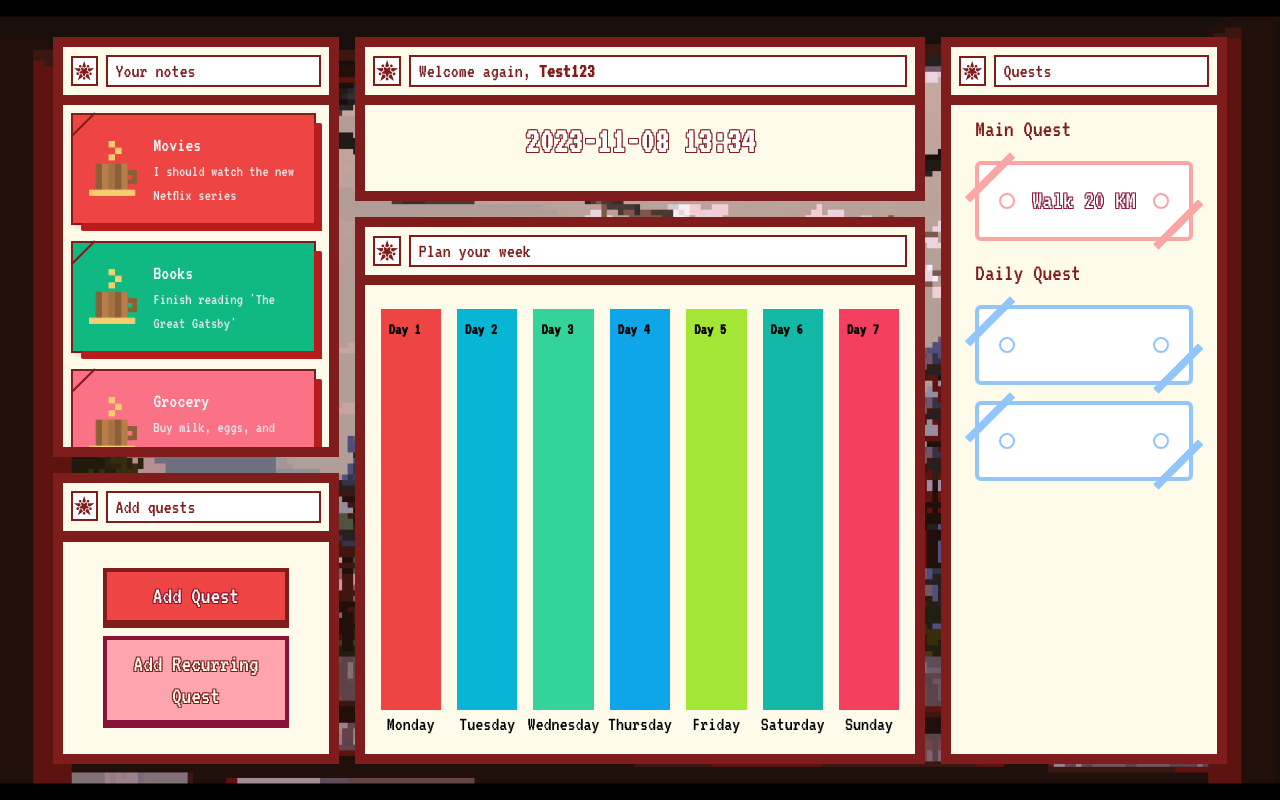
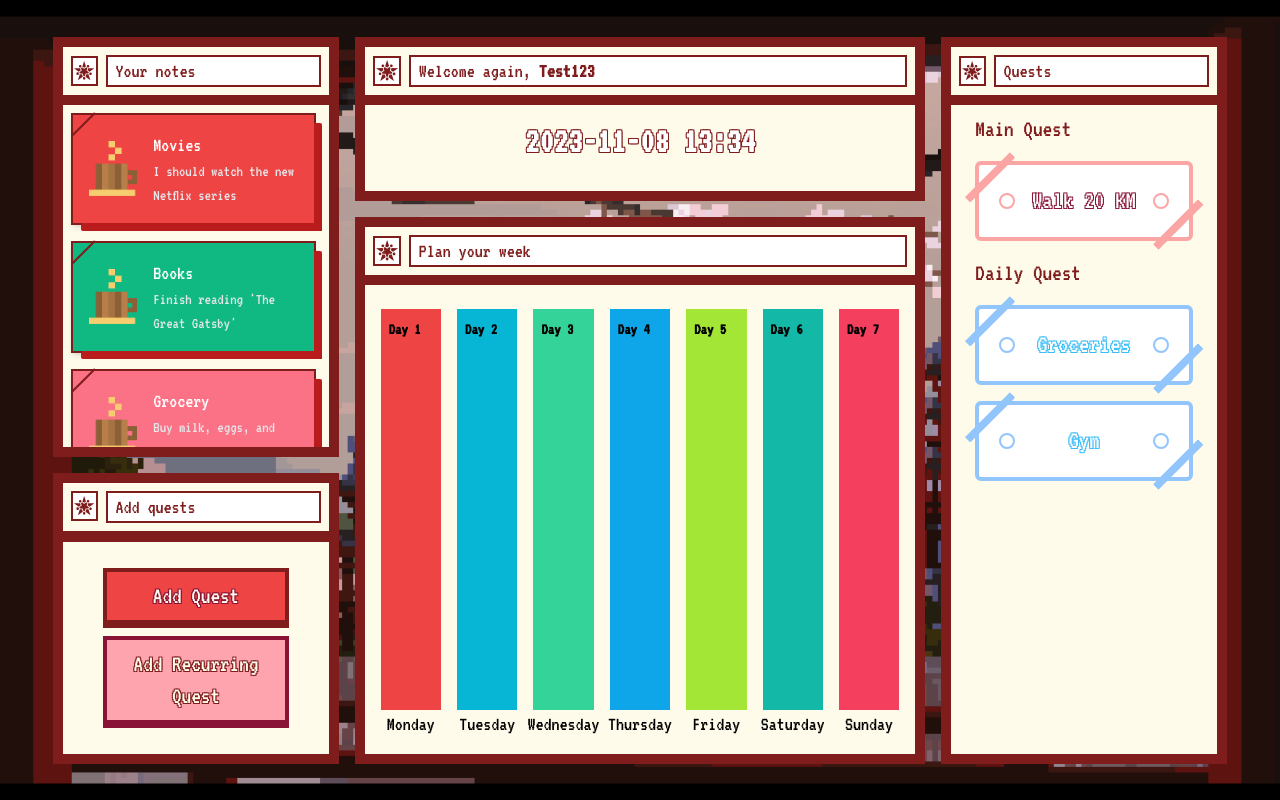
Before and after one commit to Zayooo00/pixelday, a Next.js app: page /dashboard in a window 1280 px wide. Built offline with nearby package versions, Linux system fonts and the light colour scheme; no server answers.

Commit message:
added new css stroke

```diff
--- a/app/globals.css
+++ b/app/globals.css
@@ -43,6 +43,11 @@ body {
     1px 1px 0 #7f1d1d;
 }
 
+.text-stroke-blue {
+  text-shadow: -1px -1px 0 #38bdf8, 1px -1px 0 #38bdf8, -1px 1px 0 #38bdf8,
+    1px 1px 0 #38bdf8;
+}
+
 @keyframes card-bounce {
   0%,
   100% {
--- a/app/layout.tsx
+++ b/app/layout.tsx
@@ -23,7 +23,7 @@ export default function RootLayout({
         {" "}
         <div
           className="flex flex-col items-center justify-center h-[calc(100dvh)] bg-center bg-cover"
-          style={{ backgroundImage: "url(splash-background-1.gif)" }}
+          style={{ backgroundImage: "url(splash-background-1.gif)", backgroundRepeat: "repeat" }}
         >
           {children}
         </div>
```
